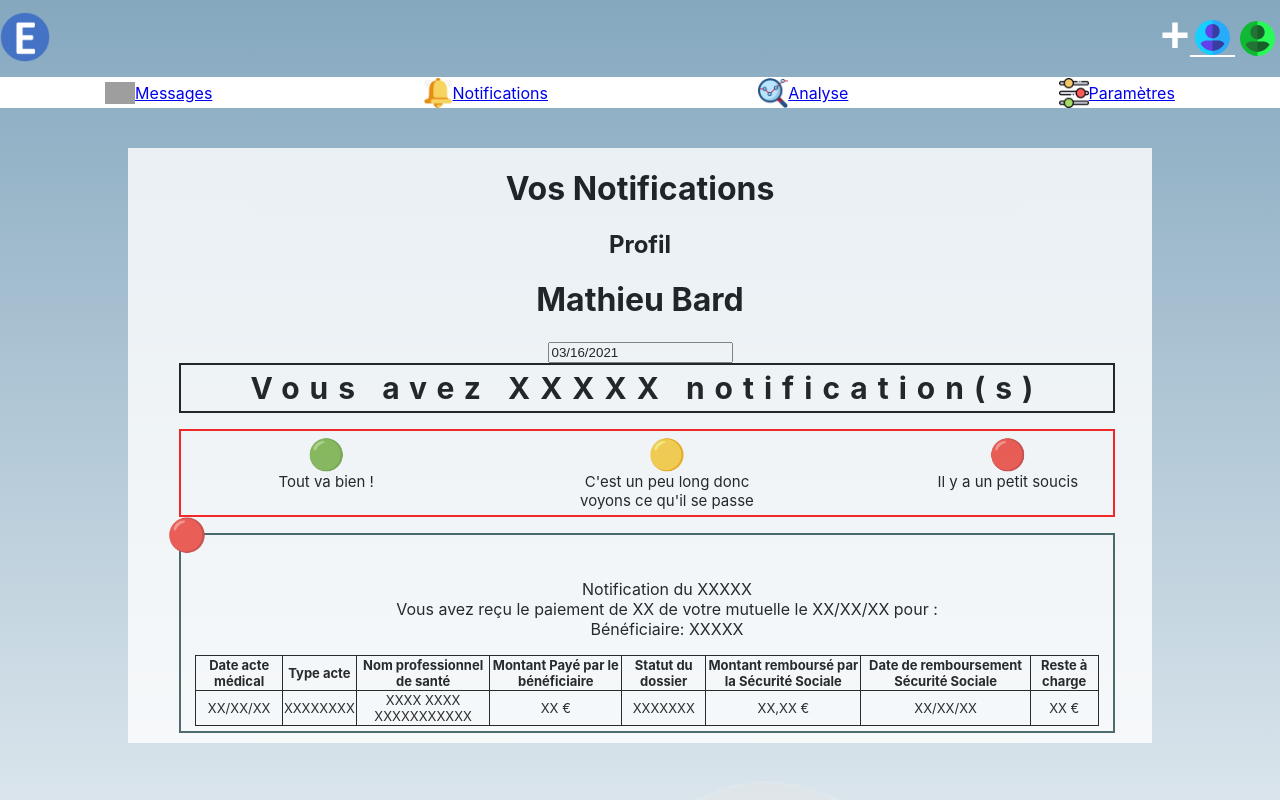
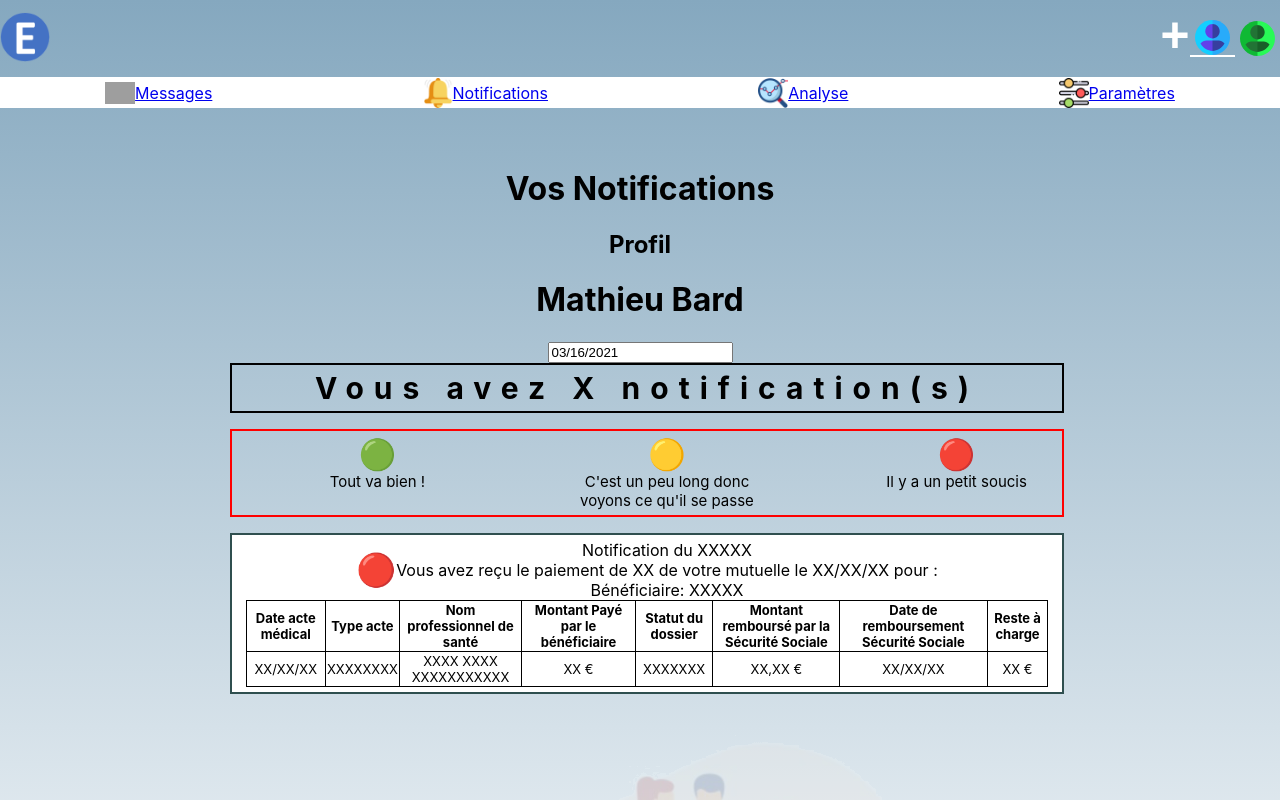
Before and after one commit to WildCodeSchool/remoteFR-R2dwild-P3-secuel-front, a React (Create React App) app: page /notification in a window 1280 px wide. Shown: the top 800 px of the page. Built offline with nearby package versions, Linux system fonts and the light colour scheme; grey boxes are pictures that could not be loaded.

Commit message:
Readme modifications

```diff
--- a/src/screen/Notification.css
+++ b/src/screen/Notification.css
@@ -1,6 +1,6 @@
 .NotifBody {
-  background-color: white;
-  opacity: 0.8;
+  /* background-color: white;
+  opacity: 0.8; */
   width: 80%;
   height: auto;
 }
@@ -8,9 +8,9 @@
 .NotifNumber {
   border: 2px solid black;
   padding : 5px;
-  margin-left: 5%;
-  margin-right: 5%;
-  width: 90%;
+  margin-left: 10%;
+  margin-right: 10%;
+  width: 80%;
   display: flex;
   flex-direction: row;
   justify-content: center;
@@ -36,9 +36,6 @@
 
 .Vignette {
   font-size: xx-large;
-  position : relative;
-  left : -460px;
-  top: -25px
   }
 
 .LegendRaw {
@@ -47,13 +44,19 @@
   align-items: flex-start;
   justify-content: center;
   padding : 5px;
-  margin-left: 5%;
-  margin-right: 5%;
-  width: 90%;
+  margin-left: 10%;
+  margin-right: 10%;
+  width: 80%;
   display: flex;
   flex-direction: row;
   justify-content: space-between;
  }
+
+.NotifHeader {
+  display: flex;
+  flex-direction: row;
+  align-items: center;
+}
 
 .NotifList {
   border: 2px solid darkslategrey;
@@ -63,9 +66,9 @@
   padding : 5px;
   margin-top: 5px;
   margin-bottom: 10px;
-  margin-left: 5%;
-  margin-right: 5%;
-  width: 90%;
+  margin-left: 10%;
+  margin-right: 10%;
+  width: 80%;
   height: auto;
   background-color: white;
 }
@@ -82,7 +85,7 @@ table {
 
 .NotifListHeader {
   list-style-type: none;
-  justify-content: left;
   margin-top: 0px;
-  padding-top: 0px;
+  margin-bottom: 0px;
+  padding: 0px;
 }
--- a/src/screen/Notification.js
+++ b/src/screen/Notification.js
@@ -13,7 +13,7 @@ const Notification = () => {
       <h2>Profil</h2>
       <h1>Mathieu Bard</h1>
       <DatePicker selected={startDate} onChange={date => setStartDate(date)} />
-      <div className='NotifNumber'>Vous avez XXXXX notification(s)</div>
+      <div className='NotifNumber'>Vous avez X notification(s)</div>
       {/* Légende des vignettes  */}
       <ul className='LegendRaw'>
         <ul className='StarNText'>
@@ -32,18 +32,19 @@ const Notification = () => {
         </ul>
       </ul>
       <section className='NotifList'>
+        <section className='NotifHeader'>
           {/* Pour ajouter une icone de statut sur l'évenement  */}
           <div className='Vignette'>🔴</div>
-
           {/* Informations d'entête de la notification */}
           <ul className='NotifListHeader'>
             <li>Notification du XXXXX</li>
             <li>
-            Vous avez reçu le paiement de XX de votre mutuelle le XX/XX/XX pour
-            :
+              Vous avez reçu le paiement de XX de votre mutuelle le XX/XX/XX
+              pour :
             </li>
             <li>Bénéficiaire: XXXXX</li>
           </ul>
+        </section>
         {/* Tableau des données détaillées de remboursement(s) */}
         <table>
           <thead>
```
Also changed, not shown: 1 other file (tests, documents, lock files or other folders). Lines whose indentation alone changed are shown as unchanged.
